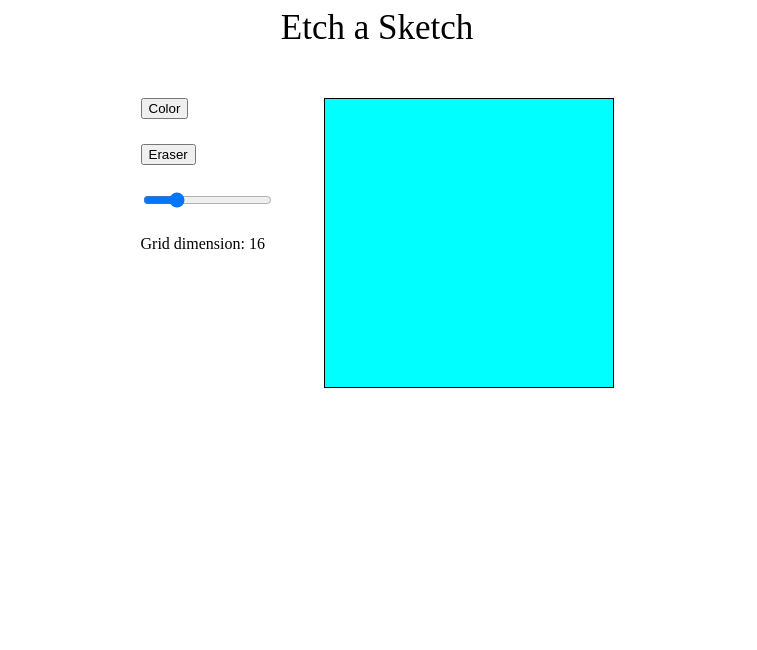
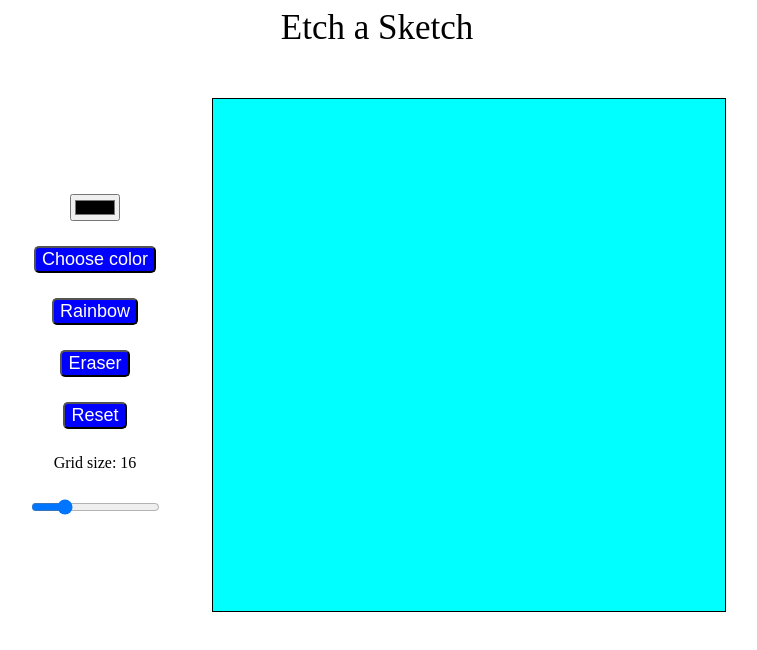
Before and after one commit to i1ravenov/etch-a-sketch, a plain HTML site: page index.html in a window 1280 px wide. Shown: the whole page, without its empty margins (263-1020 px from the left). Drawn offline with Linux system fonts and the light colour scheme.

Commit message:
Add rainbow buttons and other improvements

```diff
--- a/index.html
+++ b/index.html
@@ -13,10 +13,13 @@
   <header>Etch a Sketch</header>
   <div class="outer">
     <div class="control-panel">
-      <button>Color</button>
-      <button>Eraser</button>
+      <input type="color" id="picker" name="head" value="#000000">
+      <button id="choose">Choose color</button>
+      <button id="rainbow">Rainbow</button>
+      <button id="erase">Eraser</button>
+      <button id="reset">Reset</button>
+      <p>Grid size: <output id="value"></output></p>
       <input id="size-slider" type="range" value="16" min="1" max="64">
-      <p>Grid dimension: <output id="value"></output></p>
     </div>
 
 
--- a/script.js
+++ b/script.js
@@ -1,7 +1,25 @@
-const value = document.querySelector("#value");
-const sizeSlider = document.querySelector("#size-slider");
-console.log(sizeSlider);
+function $(selector) {
+	return document.querySelector(selector);
+}
+
+const value = $("#value");
+const sizeSlider = $("#size-slider");
 value.textContent = sizeSlider.value;
+const DEFAULT_COLOR = 'black';
+const BG_COLOR = 'aqua';
+let color = DEFAULT_COLOR;
+
+const resetButton = $("#reset");
+const eraseButton = $("#erase");
+const chooseButton = $("#choose");
+const colorInput = $('#picker');
+const rainbow = $("#rainbow");
+
+colorInput.addEventListener('change', (e) => { color = e.target.value });
+resetButton.addEventListener('click', (e) => setGrid(sizeSlider.value));
+eraseButton.addEventListener('click', (e) => { color = BG_COLOR });
+chooseButton.addEventListener('click', (e) => { color = colorInput.value });
+rainbow.addEventListener('click', (e) => color = 'rainbow');
 
 setGrid(sizeSlider.value);
 sizeSlider.addEventListener("input", (e) => {
@@ -12,10 +30,9 @@ sizeSlider.addEventListener("input", (e) => {
 
 
 function setGrid(dim) {
-	const CONTAINER_WIDTH = document.querySelector(".container").clientHeight;
-	console.log(CONTAINER_WIDTH);
+	const CONTAINER_WIDTH = $(".container").clientHeight;
 	const BLOCK_WIDTH = Math.floor(CONTAINER_WIDTH / dim);
-	const container = document.querySelector(".container");
+	const container = $(".container");
 	container.innerHTML = "";
 	for (let i = 0; i < dim; i++) {
 		for (let j = 0; j < dim; j++) {
@@ -24,9 +41,24 @@ function setGrid(dim) {
 			div.style.width = BLOCK_WIDTH + "px";
 			div.style.height = BLOCK_WIDTH + "px";
 			div.addEventListener('mouseover', (e) => {
-				e.target.style['background-color'] = 'black';
+				if (color === 'rainbow') {
+					e.target.style['background-color'] = randomColor();
+				} else {
+					e.target.style['background-color'] = color;
+				}
 			});
 			container.appendChild(div);
 		}
 	}
 }
+
+function randomColor() {
+	const r = randomHue();
+	const g = randomHue();
+	const b = randomHue();
+	return `rgb(${r},${g},${b})`;
+}
+
+function randomHue() {
+	return Math.floor(Math.random() * 256);
+}
--- a/style.css
+++ b/style.css
@@ -4,12 +4,13 @@
 	flex-wrap: wrap;
 	background-color: aqua;
 	border: 1px solid black;
-	height: 288px;
-	width: 288px;
+	height: 512px;
+	width: 512px;
 }
 
 .block {
 	background-color: aqua;
+	box-shadow: 5px;
 }
 
 header {
@@ -26,6 +27,7 @@ body {
 
 .outer {
 	display: flex;
+	flex-wrap: wrap-reverse;
 	flex: 1;
 	gap: 50px;
 }
@@ -34,9 +36,17 @@ body {
 	display: flex;
 	gap: 25px;
 	flex-direction: column;
-	align-items: flex-start;
+	justify-content: center;
+	align-items: center;
 }
 
 p {
 	margin: 0;
 }
+
+button {
+	color: white;
+	background-color: blue;
+	border-radius: 5px;
+	font-size: large;
+}
```
